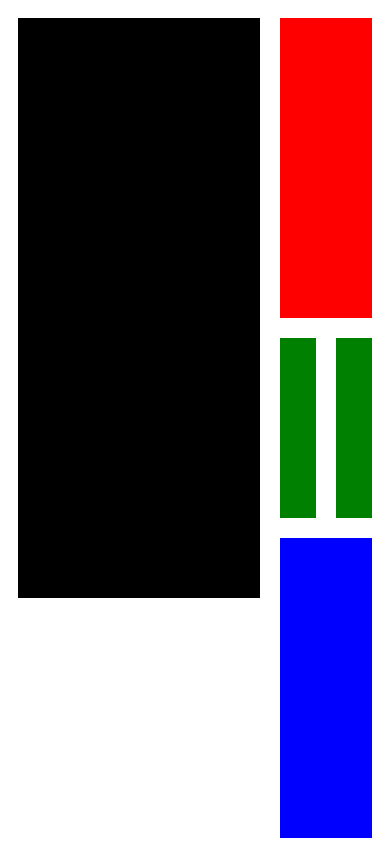
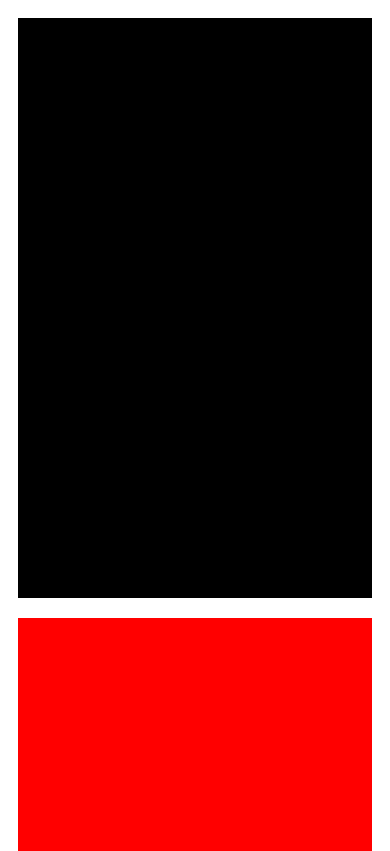
Before and after one commit to Kinoshita-Tatsuya/GitHubPages, a plain HTML site: page docs/test.html in a window 390 px wide. Shown: the top 851 px of the page. Drawn offline with Linux system fonts and the light colour scheme.

Commit message:
画面の大きさが変わったときにブロックのサイズが変わるように変更

```diff
--- a/docs/test.css
+++ b/docs/test.css
@@ -19,3 +19,10 @@
 {
   content: "hello,world";
 }
+
+@media Screen and (max-width:479px)
+{
+  div{float: none;}
+  .big,.middle{width:100%;}
+  .small{width: 50%;}
+}
```
